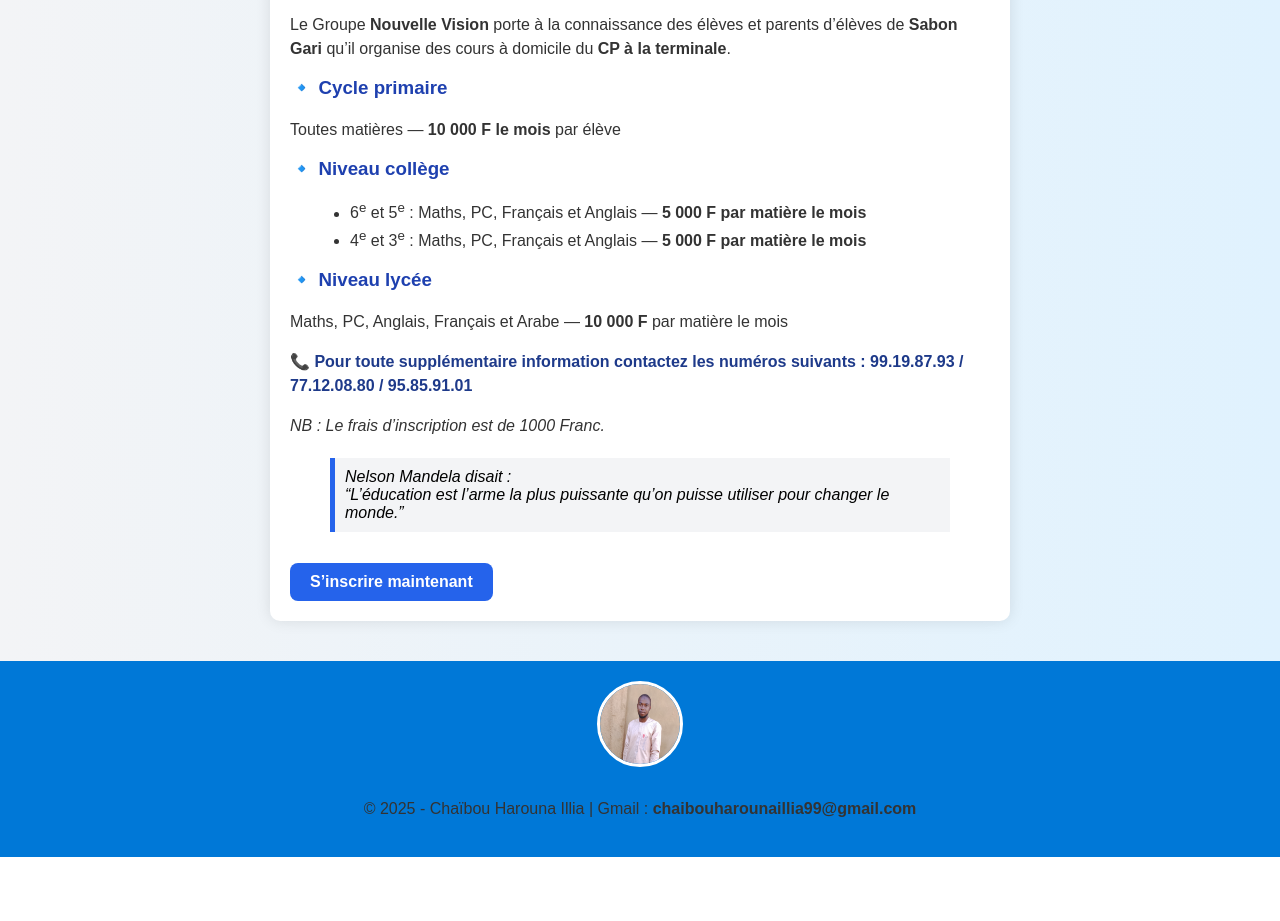
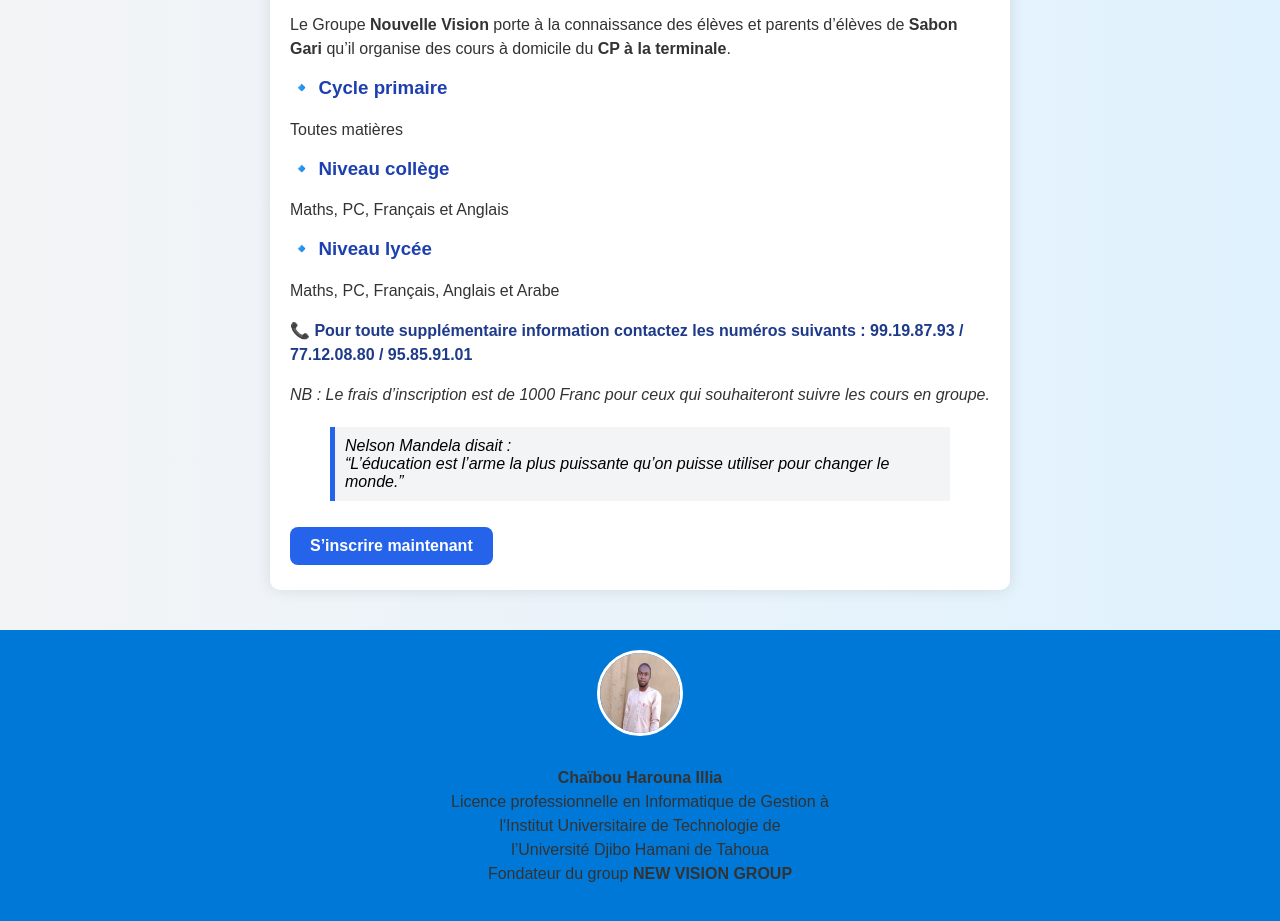
Before and after one commit to Cours1234/Cours-Maison, a plain HTML site: page index.html in a window 1280 px wide. Shown: the part 305-1226 px from the top of the page. Before the commit the page ends 1162 px from the top, so only its background shows below. Drawn offline with Linux system fonts and the light colour scheme.

Commit message:
Add files via upload

```diff
--- a/index.html
+++ b/index.html
@@ -6,7 +6,7 @@
   <title>New Vision Group – Cours de maison</title>
   <link rel="stylesheet" href="style.css">
 </head>
-<body>
+<body class="home">
   <div class="container">
     <header>
       <img src="image/logo.png" alt="Logo New Vision Group" class="logo">
@@ -23,32 +23,32 @@
       <p>Le Groupe <strong>Nouvelle Vision</strong> porte à la connaissance des élèves et parents d’élèves de <strong>Sabon Gari</strong> qu’il organise des cours à domicile du <strong>CP à la terminale</strong>.</p>
 
       <h3>🔹 Cycle primaire</h3>
-      <p>Toutes matières — <strong>10 000 F le mois</strong> par élève</p>
+        <p>Toutes matières</p>
 
-      <h3>🔹 Niveau collège</h3>
-      <ul>
-        <li>6<sup>e</sup> et 5<sup>e</sup> : Maths, PC, Français et Anglais — <strong>5 000 F  par matière le mois</strong></li>
-        <li>4<sup>e</sup> et 3<sup>e</sup> : Maths, PC, Français et Anglais — <strong>5 000 F  par matière le mois</strong></li>
-      </ul>
+        <h3>🔹 Niveau collège</h3>
+        <p>Maths, PC, Français et Anglais</p>
 
-      <h3>🔹 Niveau lycée</h3>
-      <p>Maths, PC, Anglais, Français et Arabe — <strong>10 000 F</strong> par matière le mois</p>
+        <h3>🔹 Niveau lycée</h3>
+        <p>Maths, PC, Français, Anglais et Arabe</p>
 
       <p class="contact">📞 Pour toute supplémentaire information contactez les numéros suivants :  <strong>99.19.87.93 / 77.12.08.80 / 95.85.91.01</strong></p>
-      <P><em>NB : Le frais d’inscription est de 1000 Franc.</em></P>
+      <P><em>NB : Le frais d’inscription est de 1000 Franc pour ceux qui souhaiteront suivre les cours en groupe.</em></P>
 
       <blockquote>
         <em>Nelson Mandela disait :</em><br>
         “L’éducation est l’arme la plus puissante qu’on puisse utiliser pour changer le monde.”
       </blockquote>
 
-      <a href="inscription.html" class="btn">S’inscrire maintenant</a>
+      <a href="inscription.html" class="btn bounce">S’inscrire maintenant</a>
     </section>
   </div>
 
   <footer>
     <img src="image/illia.jpg" alt="Votre photo" class="profile">
-    <p>© 2025 - Chaïbou Harouna Illia | Gmail : <strong>chaibouharounaillia99@gmail.com</strong></p>
+    <p><strong>Chaïbou Harouna Illia</strong><br />
+      Licence professionnelle en Informatique de Gestion à <br>
+      l'Institut Universitaire de Technologie de <br>l’Université  Djibo Hamani de Tahoua<br />
+      Fondateur du group <strong>NEW VISION GROUP</strong></p>
   </footer>
 </body>
 </html>
--- a/style.css
+++ b/style.css
@@ -154,6 +154,23 @@ body {
     margin-bottom: 10px;
     border: 3px solid white;
   }
+
+  .btn{
+    display:inline-block;
+    background:#2563eb;
+    color:white;
+    padding:10px 20px;
+    border-radius:8px;
+    text-decoration:none;
+    font-weight:bold;
+    animation:bounce 2s infinite;
+  }
+
+  /* ======= ANIMATIONS ======= */
+  @keyframes fadeIn{from{opacity:0;}to{opacity:1;}}
+  @keyframes slideUp{from{transform:translateY(30px);opacity:0;}to{transform:translateY(0);opacity:1;}}
+  @keyframes bounce{0%,100%{transform:translateY(0);}50%{transform:translateY(-5px);}}
+
     /* 📱 Responsive */
     @media (max-width: 600px) {
       header {
```
Also changed, not shown: inscription.html (+4 -1 lines).
